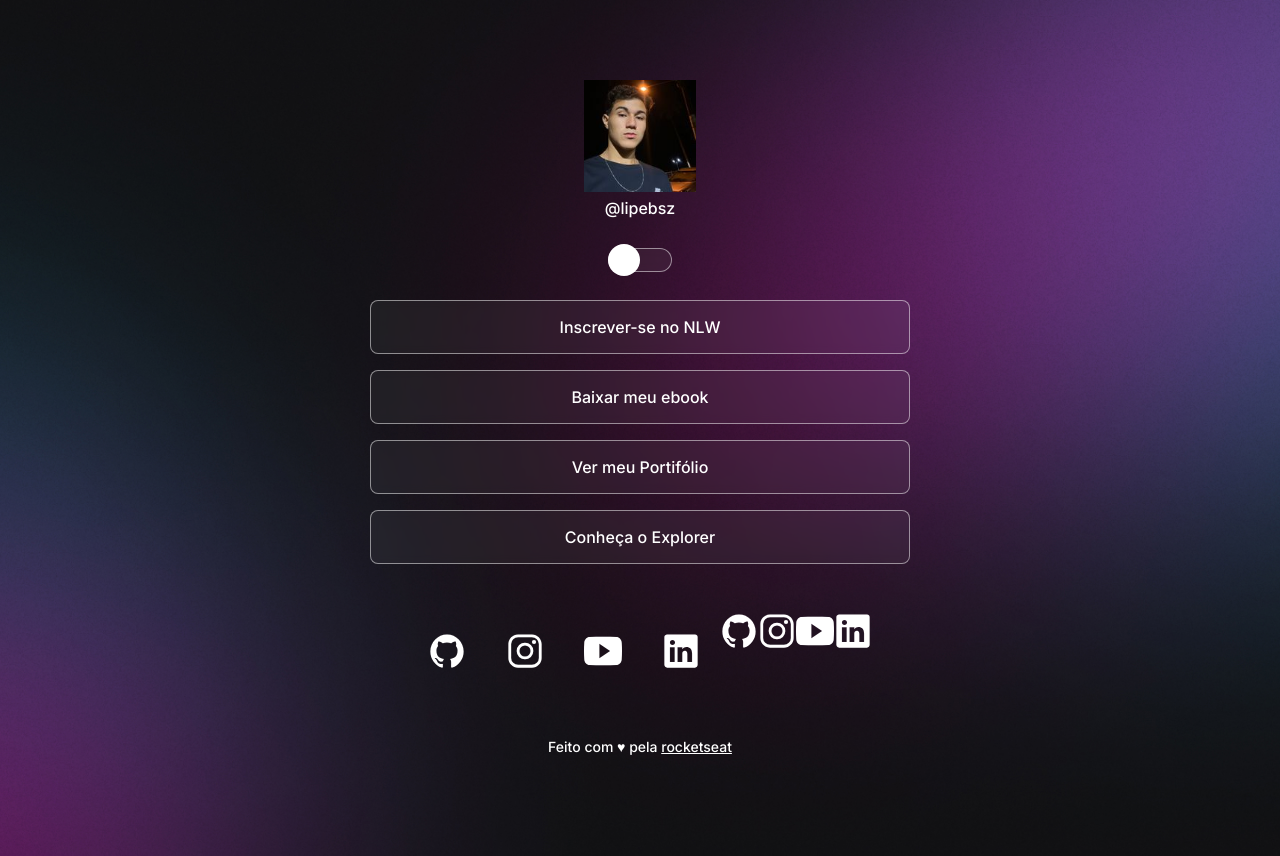
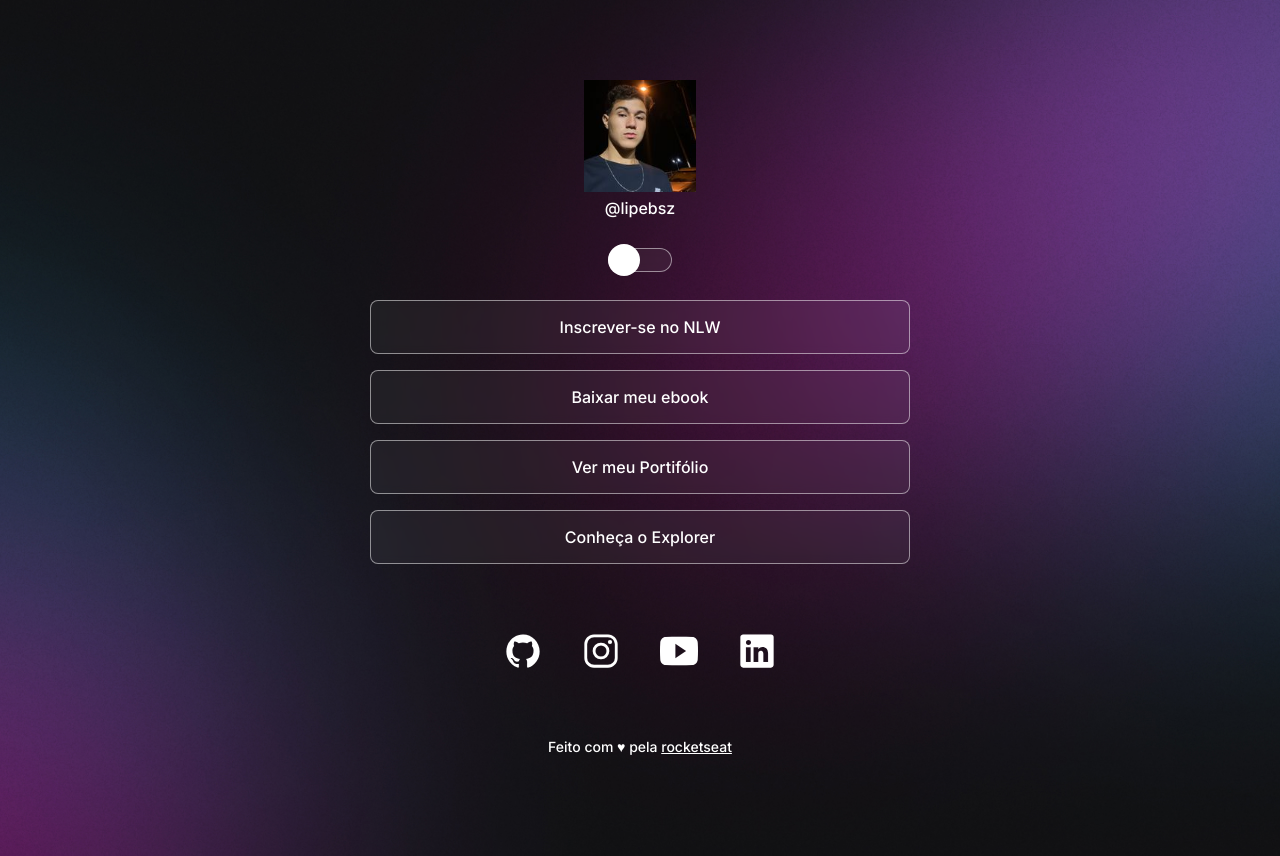
Before and after one commit to FelipeBS584/projeto, a plain HTML site: page index.html in a window 1280 px wide. Drawn offline with nearby package versions, Linux system fonts and the light colour scheme.

Commit message:
corrigindo social links pelo html

```diff
--- a/index.html
+++ b/index.html
@@ -65,10 +65,7 @@
                 <ion-icon name="logo-linkedin"></ion-icon>
             </a>
 
-            <ion-icon name="logo-github"></ion-icon>
-            <ion-icon name="logo-instagram"></ion-icon>
-            <ion-icon name="logo-youtube"></ion-icon>
-            <ion-icon name="logo-linkedin"></ion-icon>
+
         </div>
 
         <footer>
```
